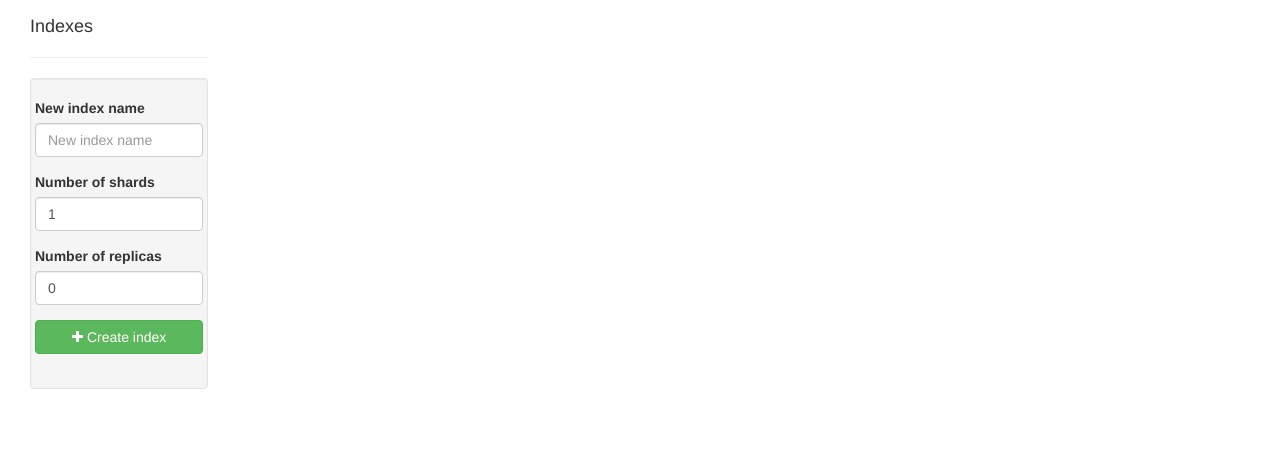
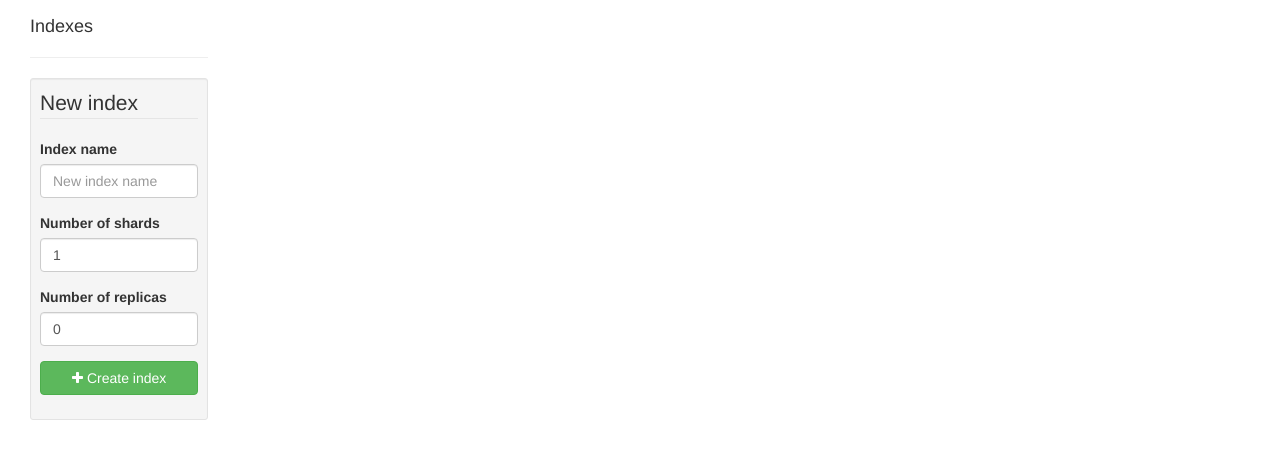
Before and after one commit to dariuszp/elasticsearch-manager, a website: page index.html in a window 1280 px wide. Shown: the part 53-512 px from the top of the page. Drawn offline with Linux system fonts and the light colour scheme; no server answers.

Commit message:
new index form

```diff
--- a/html/homepage.html
+++ b/html/homepage.html
@@ -13,10 +13,12 @@
                     </div>
                 </div>
             </div>
-            <div class="well">
-                <form action="/" method="post" class="form-horizontal" ng-submit="createIndex($event, index.name, index.number_of_shards, index.number_of_replicas)">
+            <div class="well well-sm">
+                <form action="/" method="post" class="form" ng-submit="createIndex($event, index.name, index.number_of_shards, index.number_of_replicas)">
+                    <fieldset>
+                        <legend>New index</legend>
                         <div class="form-group">
-                        <label for="newIndexName">New index name</label>
+                            <label for="newIndexName">Index name</label>
                             <input type="text" ng-model="index.name" placeholder="New index name" id="newIndexName" class="form-control">
                         </div>
                         <div class="form-group">
@@ -30,6 +32,7 @@
                         <div class="form-group">
                             <button type="submit" class="btn btn-block btn-success"><span class="fa fa-plus"></span> Create index</button>
                         </div>
+                    </fieldset>
                 </form>
             </div>
         </div>
```
Lines whose indentation alone changed are shown as unchanged.
